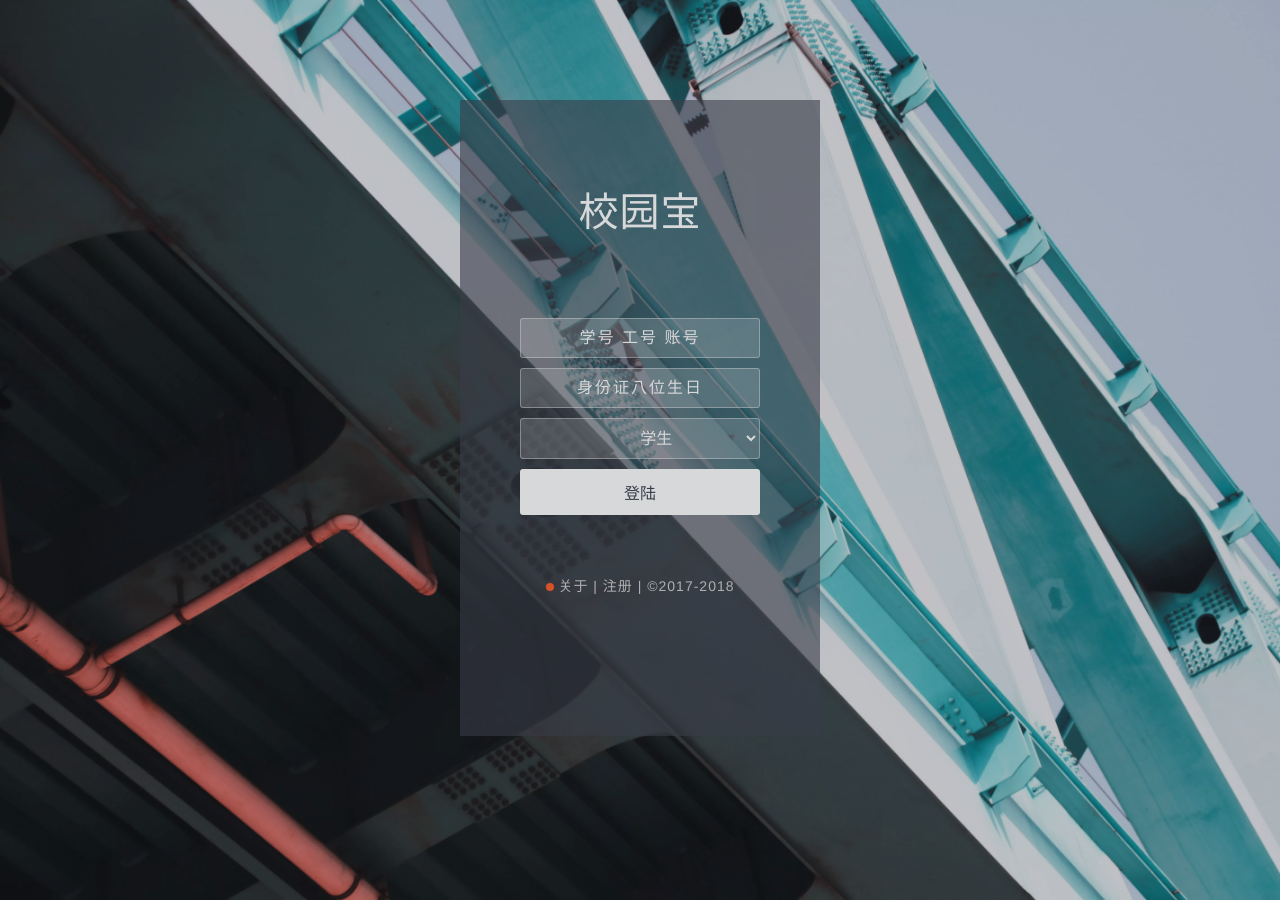
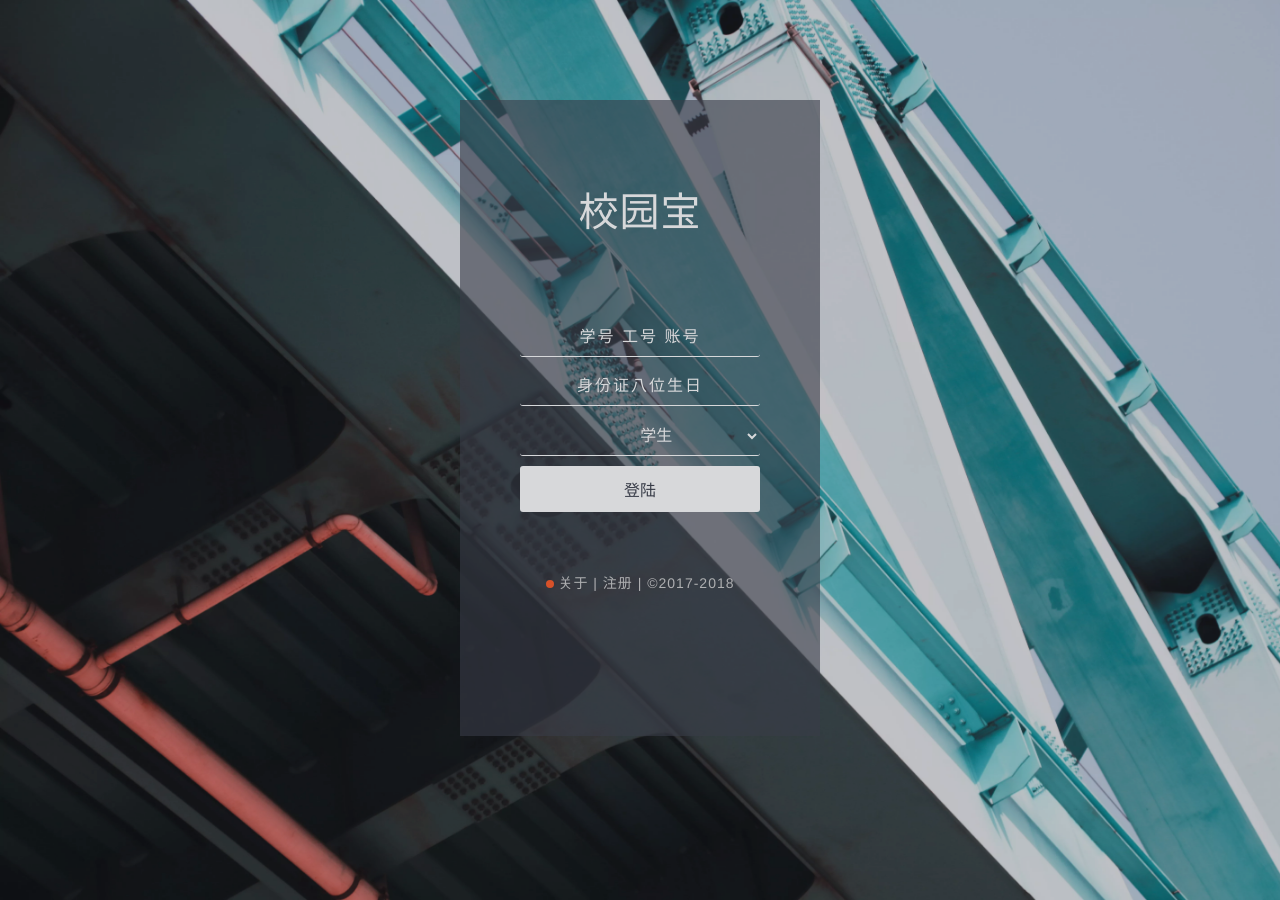
Before and after one commit to yankaics/SchoolB, a PHP site: page /schoolB/ in a window 1280 px wide. Run offline with PHP 8.4, Linux system fonts and the light colour scheme.

Commit message:
20180214

```diff
--- a/CSS/styles.css
+++ b/CSS/styles.css
@@ -167,8 +167,11 @@ form input {
      -moz-appearance: none;
           appearance: none;
   outline: 0;
-  border: 1px solid rgba(255, 255, 255, 0.4);
-  background-color: rgba(255, 255, 255, 0.2);
+  border-top: 0px;
+  border-bottom:1px solid rgba(255, 255, 255, 1);
+  border-left: 0px;
+  border-right: 0px;
+  background-color: rgba(0, 0, 0, 0);
   width: 240px;
   border-radius: 3px;
   padding: 10px 15px;
@@ -181,19 +184,21 @@ form input {
           transition-duration: 0.25s;
 }
 form input:hover {
-  background-color: rgba(255, 255, 255, 0.4);
+  background-color: rgba(0, 0, 0, 0);
 }
 form input:focus {
-  background-color: white;
-  width: 250px;
-  color: #393D49;
+  background-color: rgba(0, 0, 0, 0);
+  color: white;
 
 }
 
 form select {
   outline: 0;
-  border: 1px solid rgba(255, 255, 255, 0.4);
-  background-color: rgba(255, 255, 255, 0.2);
+  border-top: 0px;
+  border-bottom:1px solid rgba(255, 255, 255, 1);
+  border-left: 0px;
+  border-right: 0px;
+  background-color: rgba(0, 0, 0, 0);
   width: 240px;
   border-radius: 3px;
   padding: 10px 15px;
--- a/JSQ/index_login.js
+++ b/JSQ/index_login.js
@@ -40,6 +40,8 @@ function check()
 			 return false;
 		}
 }
+
+
 //背景图片切换
 $(function(){
      var _width = $(window).width();
```
